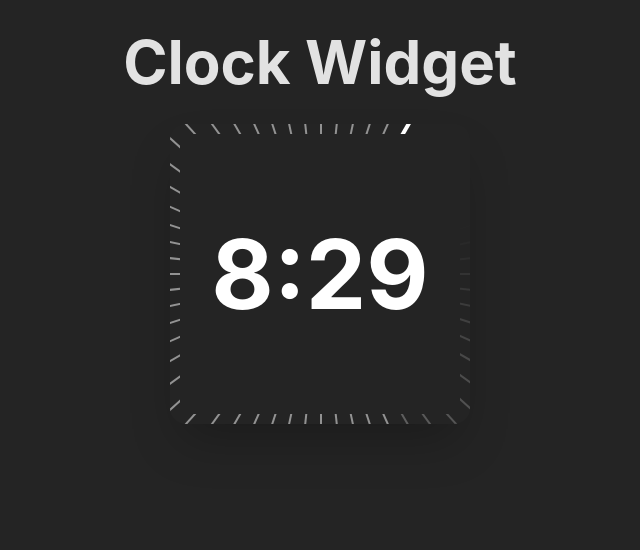
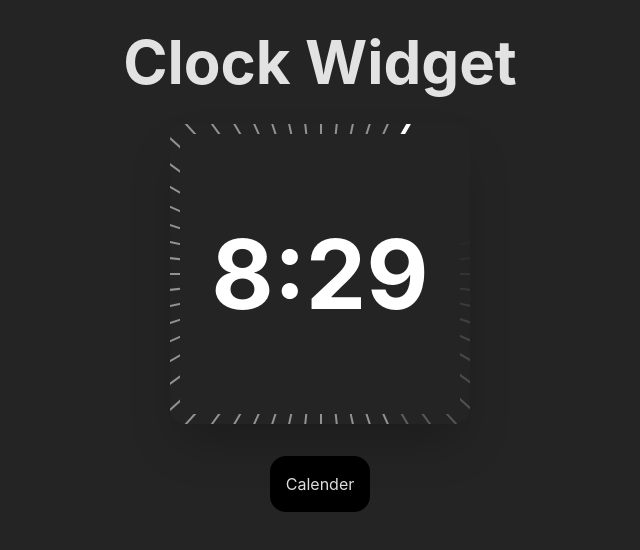
Before and after one commit to saldanaj97/widget-sandbox, a React (Vite) app: page / in a window 1280 px wide. Shown: the top 550 px of the page, without its empty margins (320-960 px from the left). Built offline with nearby package versions, Linux system fonts and the light colour scheme.

Commit message:
added button to switch between the widget components

```diff
--- a/src/App.tsx
+++ b/src/App.tsx
@@ -1,12 +1,43 @@
+import { useState } from "react";
 import "./App.css";
 import { Clock } from "./Clock";
 
 function App() {
+  const [widgetToDisplay, setWidgetToDisplay] = useState("clock");
+
+  const WidgetButtons = () => {
+    return (
+      <>
+        {widgetToDisplay !== "clock" && (
+          <button
+            className="rounded-2xl bg-black p-4"
+            onClick={() => setWidgetToDisplay("clock")}
+          >
+            Clock
+          </button>
+        )}
+        {widgetToDisplay !== "calender" && (
+          <button
+            className="rounded-2xl bg-black p-4"
+            onClick={() => setWidgetToDisplay("calender")}
+          >
+            Calender
+          </button>
+        )}
+      </>
+    );
+  };
+
   return (
     <>
       <div className="flex flex-col items-center justify-center gap-8">
-        <h1 className="text-6xl font-bold">Clock Widget</h1>
-        <Clock />
+        {widgetToDisplay === "clock" && (
+          <>
+            <h1 className="text-6xl font-bold">Clock Widget</h1>
+            <Clock />
+          </>
+        )}
+        <WidgetButtons />
       </div>
     </>
   );
```
